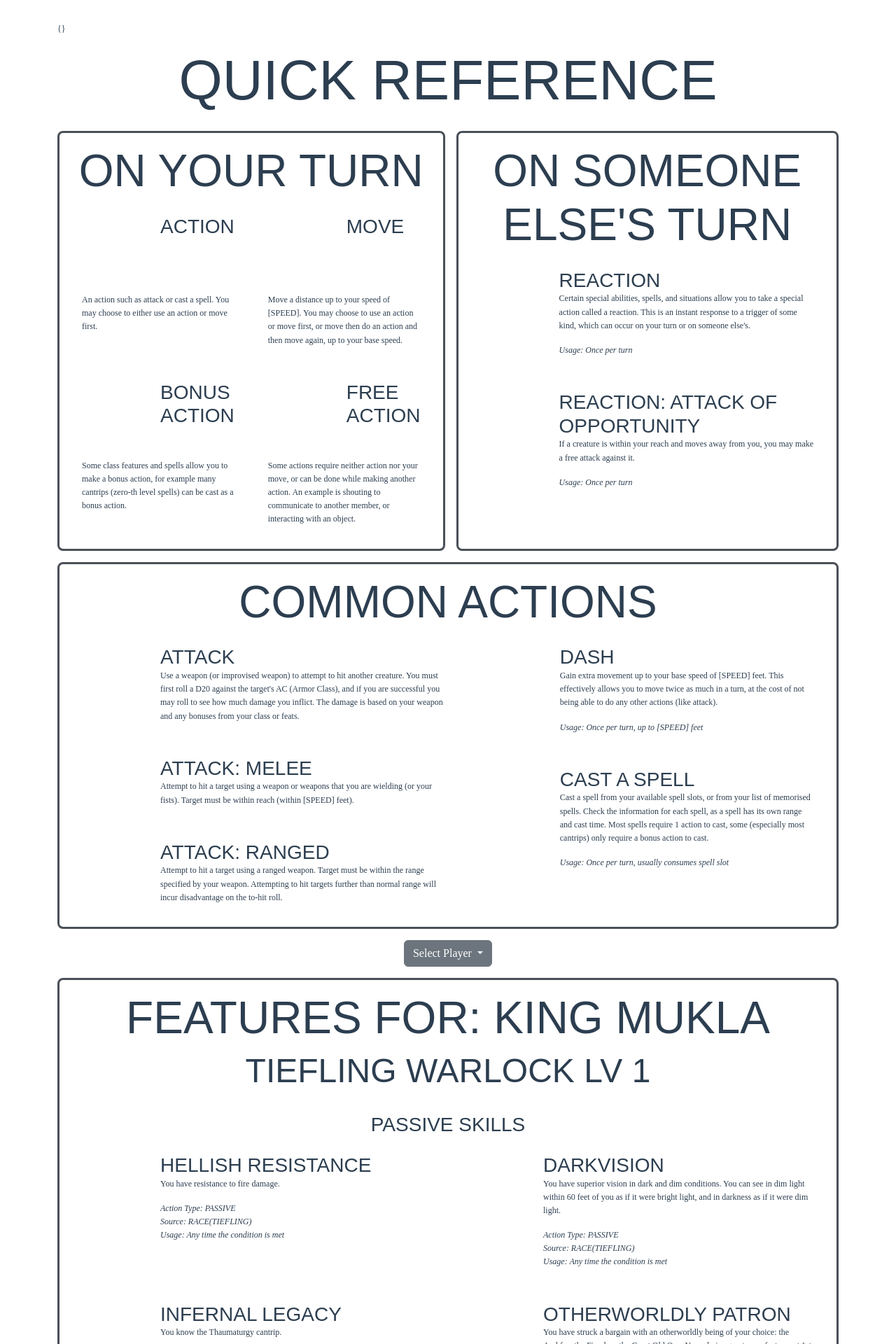
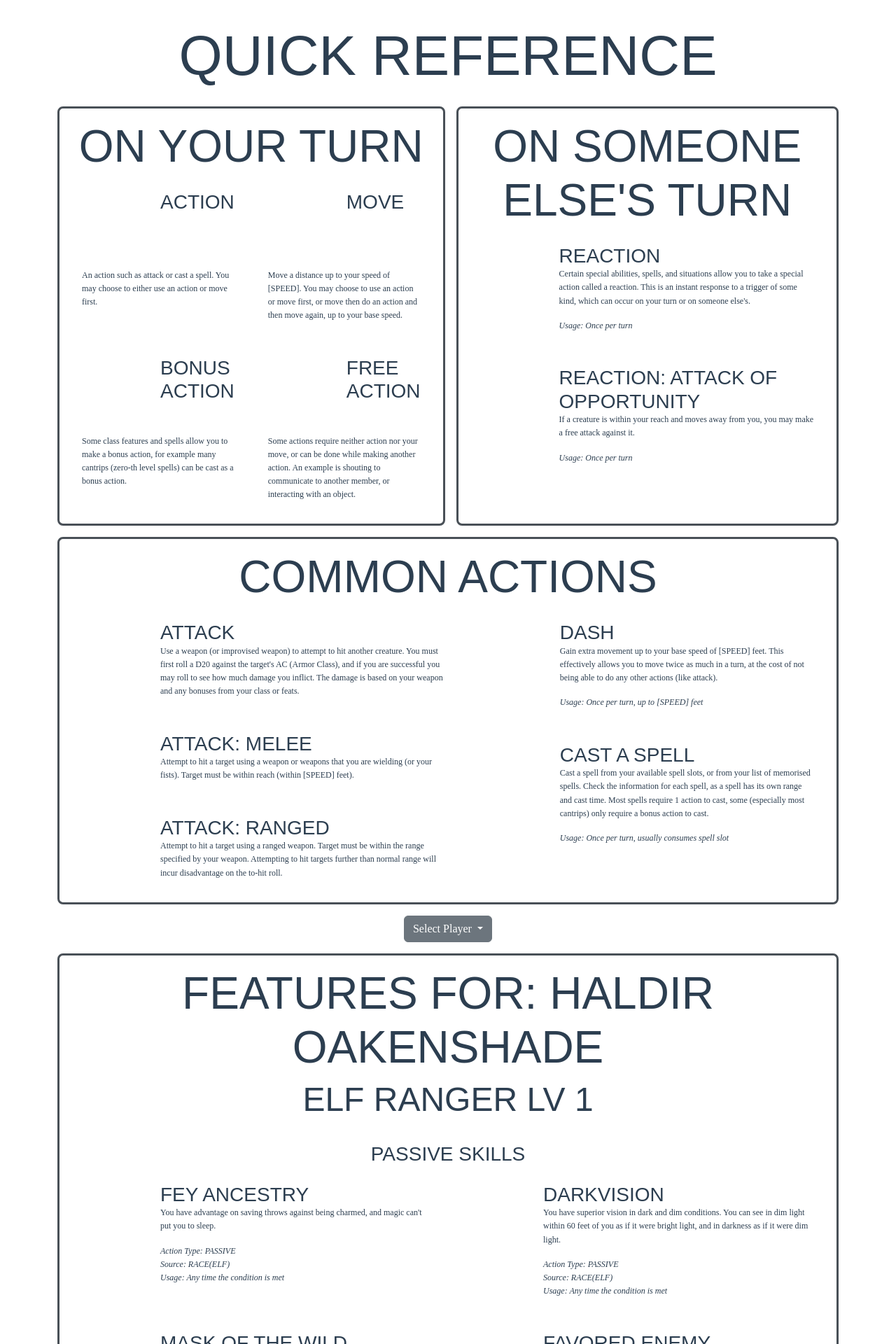
Before and after one commit to sonmica/mary-cardmaker, a Vue app: page / in a window 1280 px wide. Shown: the top 1920 px of the page at 70% size. Built offline with nearby package versions, Linux system fonts and the light colour scheme; some icons are missing; a web font is replaced by a local one.

Commit message:
Adds routing by playername and updating of current player

```diff
--- a/src/components/CharacterDropdown.vue
+++ b/src/components/CharacterDropdown.vue
@@ -5,7 +5,7 @@
     </button>
     <ul class="dropdown-menu">
       <li v-for="(player, i) in playerList" :key="i">
-        <a class="dropdown-item" href="#">{{ player.title }}</a>
+        <a class="dropdown-item" :href="`/${player.value}`">{{ player.title }}</a>
       </li>
     </ul>
   </div>
--- a/src/components/MainContainer.vue
+++ b/src/components/MainContainer.vue
@@ -8,11 +8,11 @@
   import Data from '@/assets/data/Data';
   import type Feature from '@/models/Feature';
   import type Section from '@/models/Section';
+import type Player from '@/models/Player';
 </script>
 
 <template>
   <div class="d-flex flex-column gap-3">
-    <div>{{ $route.params }}</div>
     <div class="text-center">
       <h1 class="text-uppercase">Quick Reference</h1>
     </div>
@@ -44,10 +44,16 @@
         classes: Data.classes,
         commonActions: Data.commonActions,
         races: Data.races,
-        currentPlayer: Data.players.find(p => p.id === "miguel")
       };
     },
     computed: {
+      currentPlayerName: function(): string {
+        return this.$route.params.playerName as string ?? "cameron"
+      },
+      currentPlayer: function (): Player {
+        console.log("this.currentPlayerName", this.currentPlayerName)
+        return Data.players.find(p => p.id === this.currentPlayerName) ?? Data.players[0];
+      },
       onYourTurnSection: function(): Section {
         return this.commonActions.find((c: any) => c.id === "onYourTurn") as Section;
       },
```
